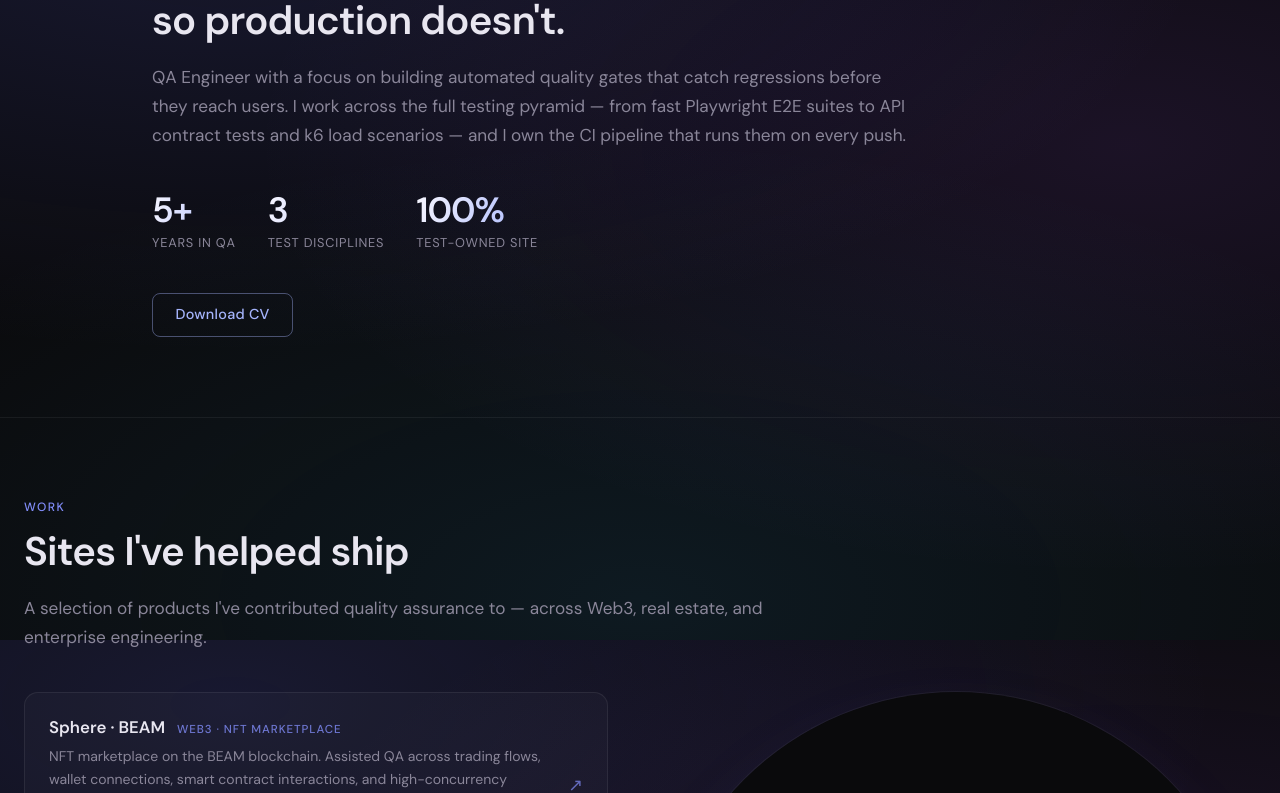
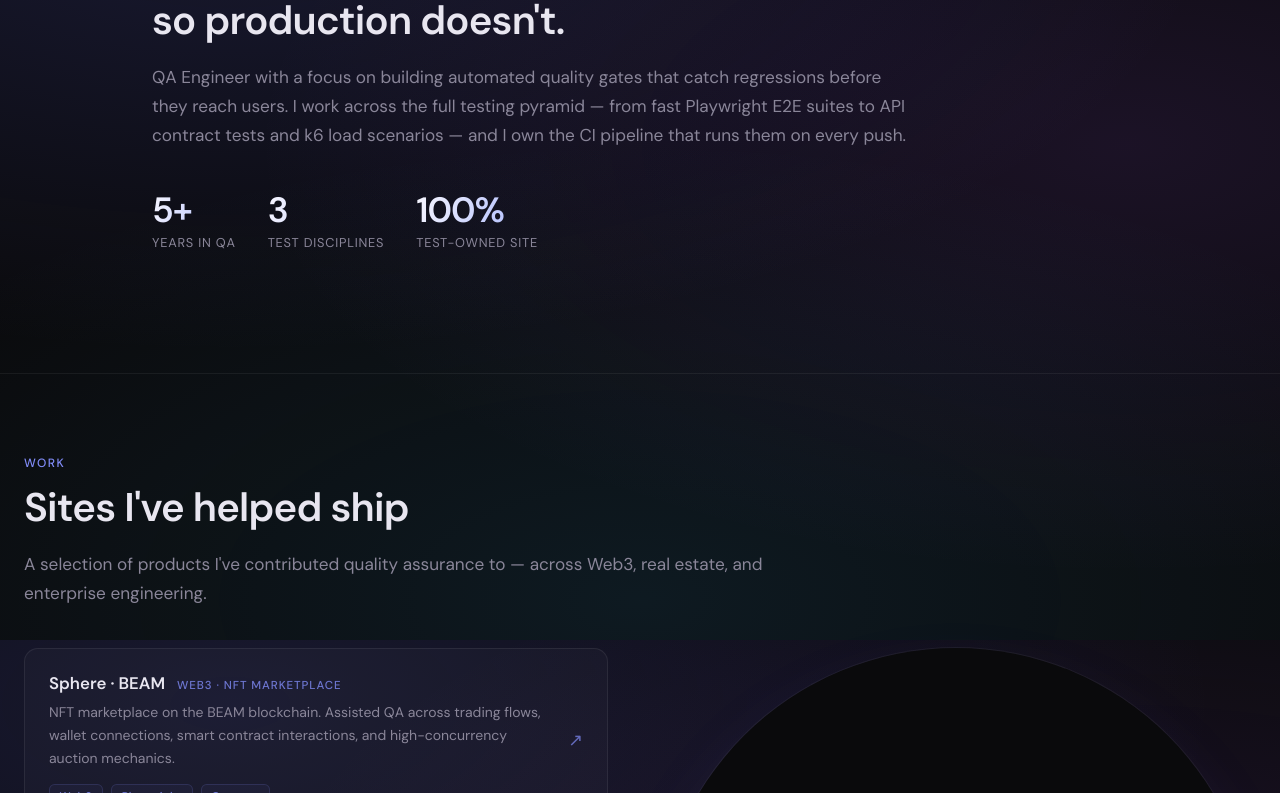
Before and after one commit to fgacic/qa-portfolio, a Next.js app: page / in a window 1280 px wide. Shown: the part 960-1753 px from the top of the page. Built offline with nearby package versions, Linux system fonts and the light colour scheme; no server answers.

Commit message:
revert(about): require explicit opt-in for CV download button
Flip the feature flag check back to `=== 'true'`, so the button stays
hidden unless NEXT_PUBLIC_ENABLE_DOWNLOAD_CV is explicitly set. Restores
the conservative default the test branch has always carried.

```diff
--- a/components/About.tsx
+++ b/components/About.tsx
@@ -105,7 +105,8 @@ export default function About() {
           ))}
         </div>
 
-        {process.env.NEXT_PUBLIC_ENABLE_DOWNLOAD_CV !== 'false' && (
+        {/* CV download CTA — controlled by NEXT_PUBLIC_ENABLE_DOWNLOAD_CV */}
+        {process.env.NEXT_PUBLIC_ENABLE_DOWNLOAD_CV === 'true' && (
           <motion.div
             initial="hidden"
             whileInView="visible"
```
